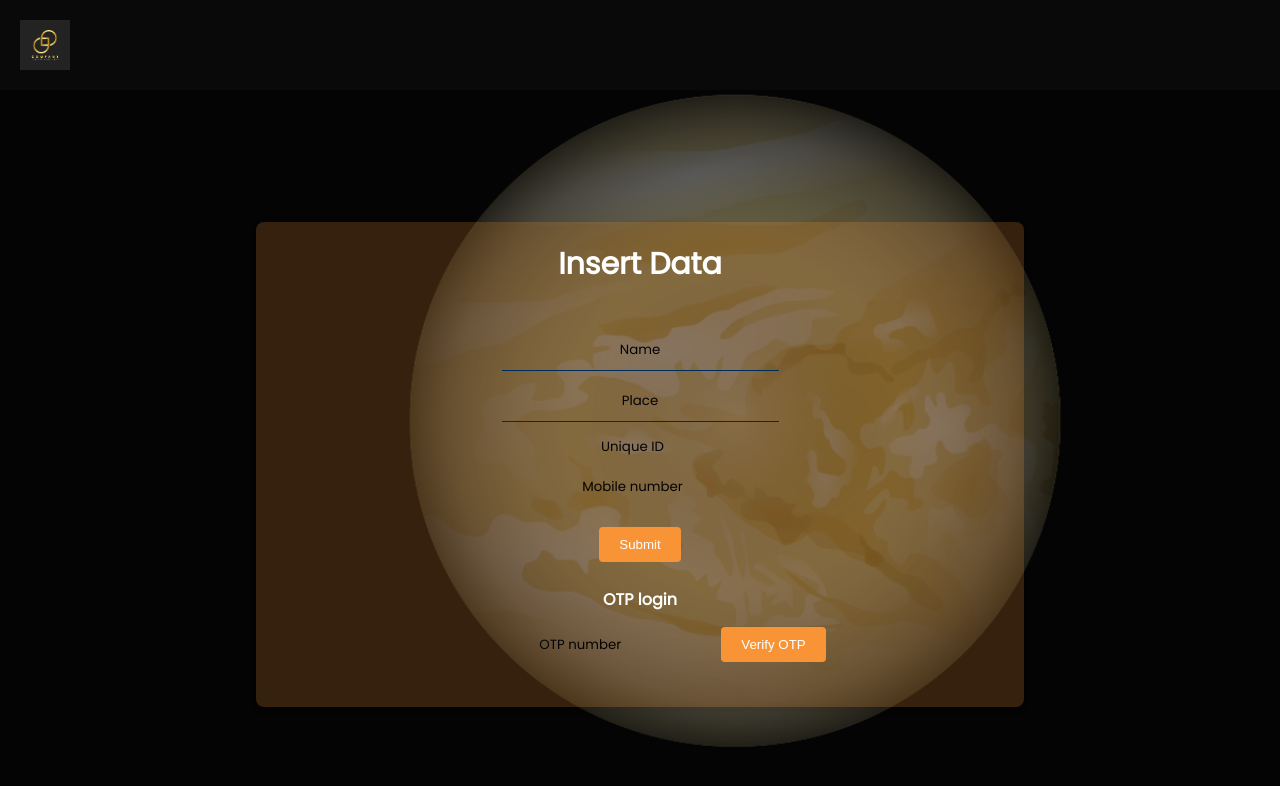
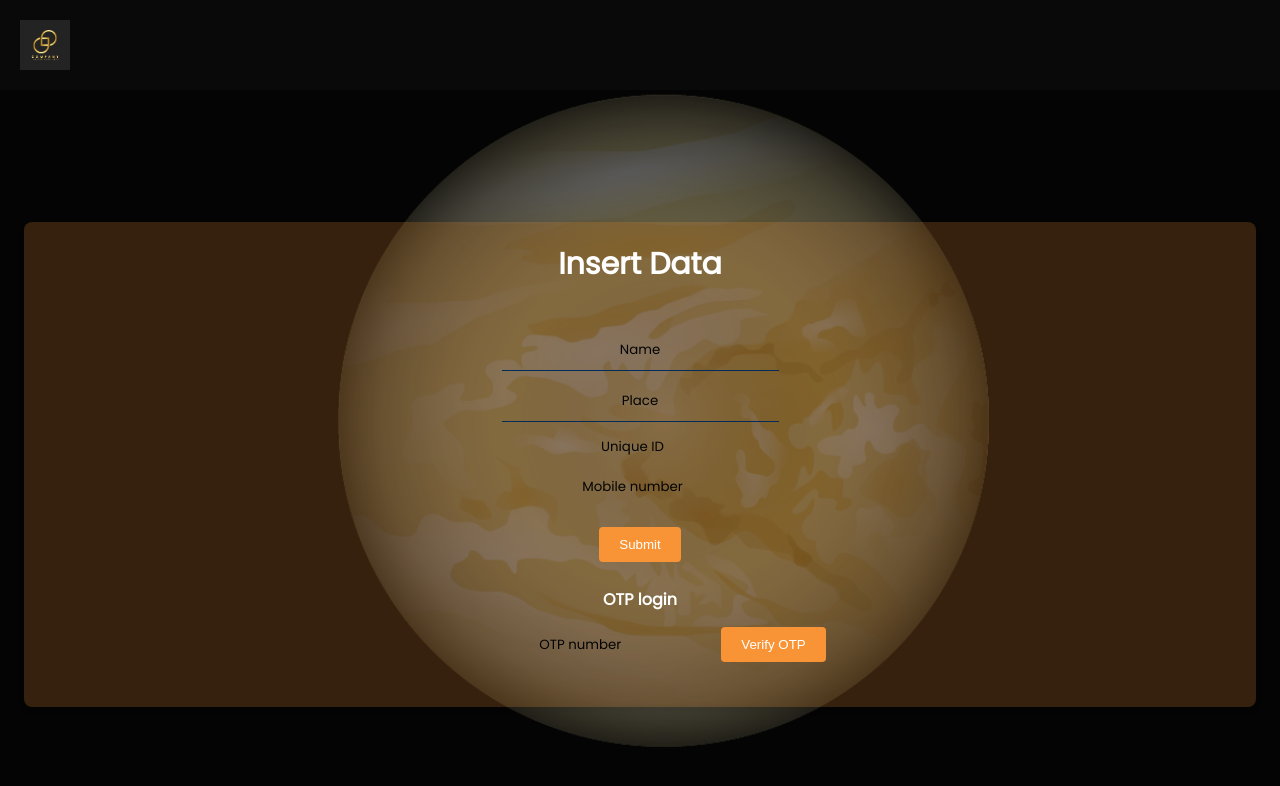
Before and after one commit to aishucb/skanda_work, a React (Create React App) app: page /write in a window 1280 px wide. Shown: the top 786 px of the page. Built offline with nearby package versions, Linux system fonts and the light colour scheme; grey boxes are pictures that could not be loaded.

Commit message:
UI changed to yellowand black

```diff
--- a/public/index.html
+++ b/public/index.html
@@ -15,6 +15,7 @@
         margin: 0;
         padding: 0;
         font-family: 'Poppins', sans-serif;
+        background-position: center;
       }
       header {
         background-color: #3a39391c;
@@ -35,7 +36,7 @@
 
       #root {
         background-color: #ffffff00;
-        max-width: 60%;
+        max-width: 100%;
         margin: 100px auto 16px;
         padding: 32px 24px;
         border-radius: 15px;
--- a/src/FirestoreDataDisplay.js
+++ b/src/FirestoreDataDisplay.js
@@ -25,7 +25,7 @@ function FirestoreDataDisplay() {
   const [error, setError] = useState(null);
   const [selectedCollection, setSelectedCollection] = useState('products'); // Default to 'products'
 
-  const collections = ['products', 'alpha', 'otherCollection2', 'otherCollection3'];
+  const collections = ['products', 'alpha'];
 
   const handleCollectionChange = (e) => {
     setSelectedCollection(e.target.value);
--- a/src/SubscribedComponent.js
+++ b/src/SubscribedComponent.js
@@ -31,7 +31,7 @@ function SubscribedComponent() {
   const [error, setError] = useState(null);
   const [selectedCollection, setSelectedCollection] = useState('products'); // Default to 'products'
 
-  const collections = ['products', 'alpha', 'otherCollection2', 'otherCollection3'];
+  const collections = ['products', 'alpha',  'beta', 'gamma'];
 
   const handleCollectionChange = (e) => {
     setSelectedCollection(e.target.value);
--- a/src/otp.js
+++ b/src/otp.js
@@ -111,7 +111,7 @@ class OtpApp extends Component {
           /><br/>
           <input
             type="text"
-            name="Place"
+            name="place"
             style={{color:"white",fontFamily:" 'Poppins', sans-serif"}}
             placeholder="Place"
             required
@@ -135,6 +135,8 @@ class OtpApp extends Component {
           /><br/><br/>
           <button type="submit" style={{ backgroundColor: "#f99436", color: "white"}}>Submit</button><br/>
         </form><br/>
+
+        <form onSubmit={this.onSubmitOTP}>
         <h2 style={{color: "white"}}>OTP login</h2>
         <input
             type="number"
@@ -142,8 +144,8 @@ class OtpApp extends Component {
             placeholder="OTP number"
             required
             onChange={this.handleChange}
-          /><button type="submit" style={{ backgroundColor: "#f99436", color: "white"}}>Verify OTP</button><br/>
-        <form onSubmit={this.onSubmitOTP}>
+          />
+        <button type="submit" style={{ backgroundColor: "#f99436", color: "white"}}>Verify OTP</button><br/>
           <br/>
 
         </form>
```
